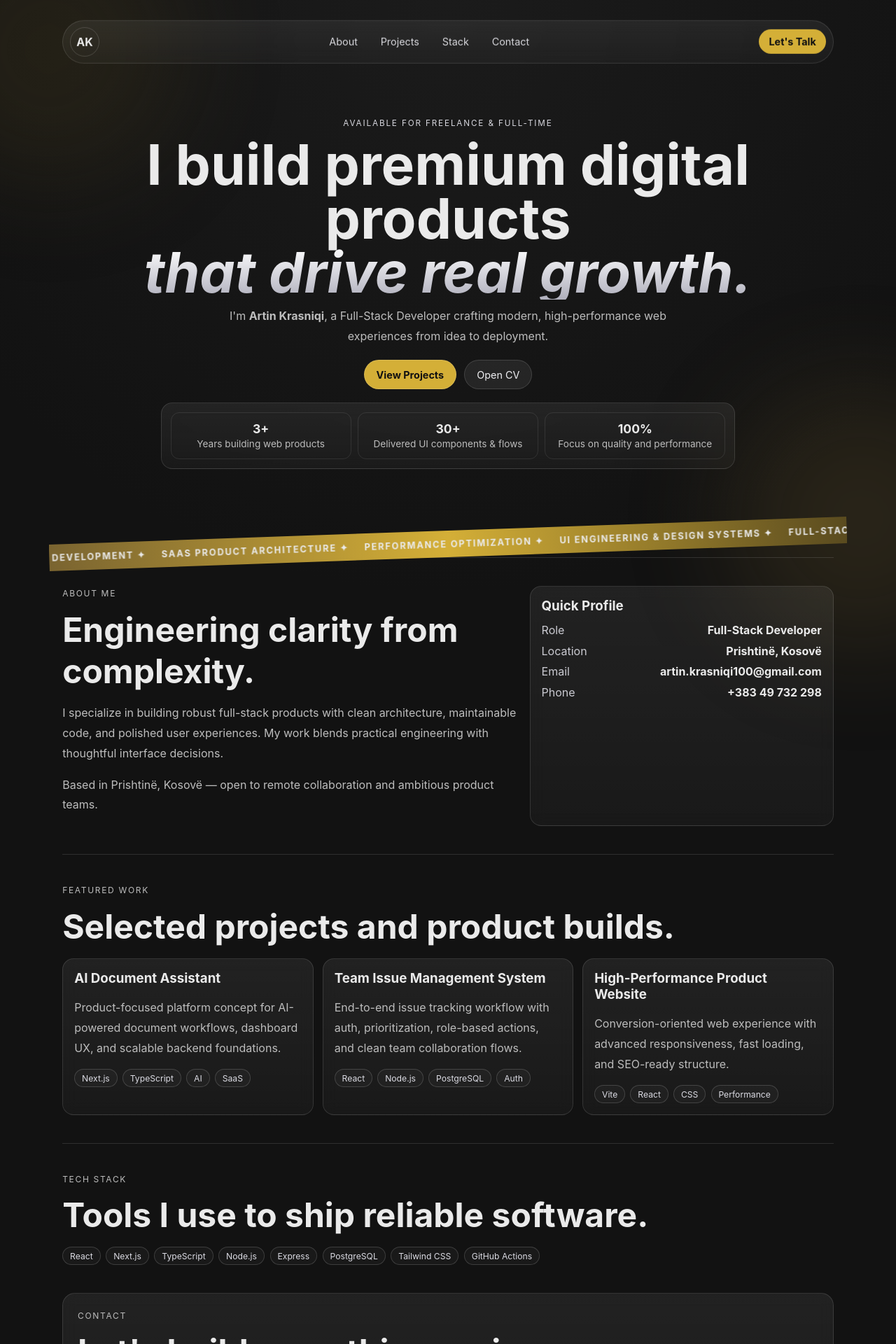
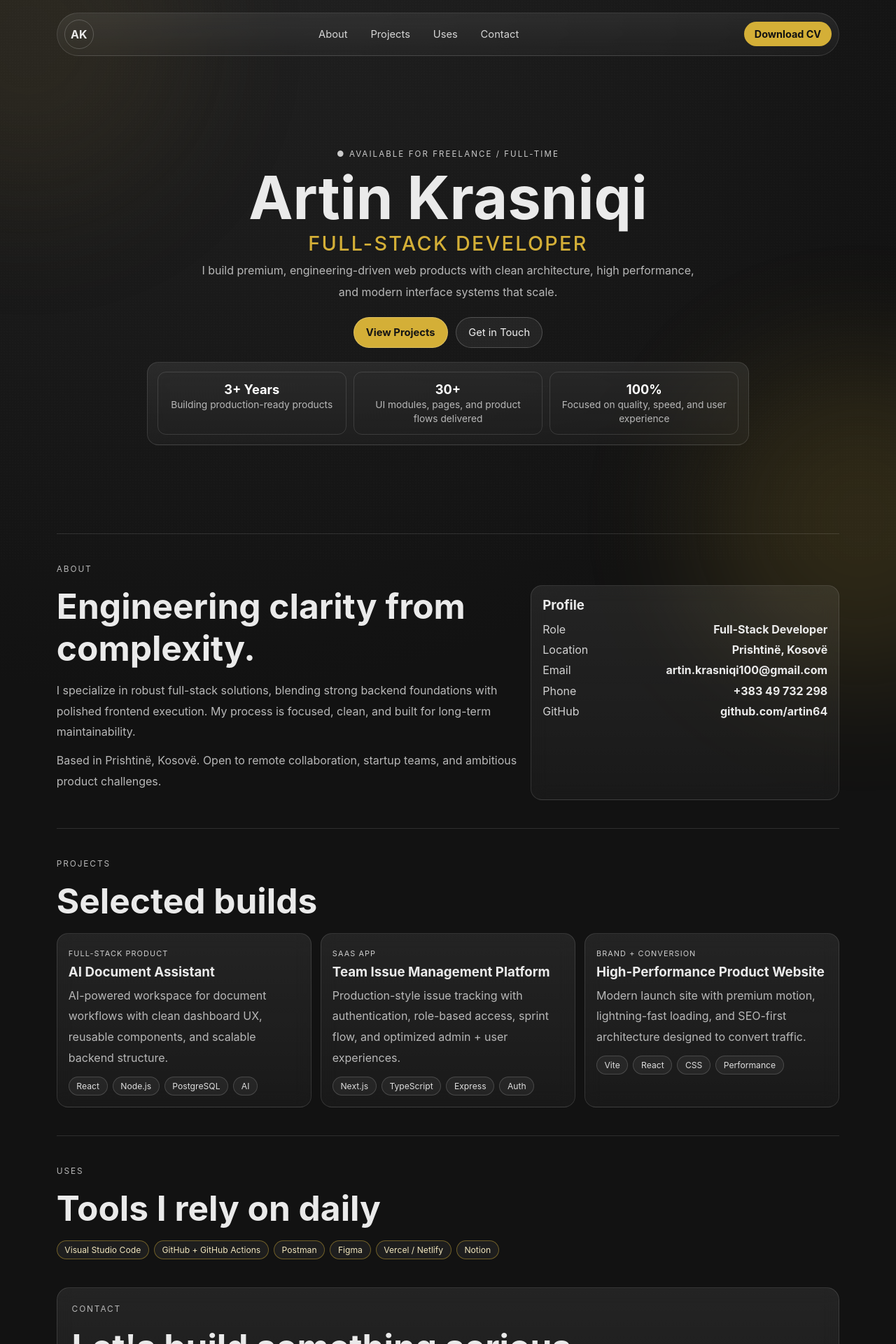
Before and after one commit to artin64/artin64-elite-portfolio, a React (Vite) app: page / in a window 1280 px wide. Shown: the top 1920 px of the page at 70% size. Built offline with nearby package versions, Linux system fonts and the light colour scheme.

Commit message:
Redesign portfolio to matte black + gold premium layout

```diff
--- a/src/App.css
+++ b/src/App.css
@@ -1,216 +1,300 @@
 :root {
   --bg: #121212;
-  --panel: #171717;
-  --line: #ffffff1f;
-  --txt: #EAEAEA;
-  --muted: #bdbdbd;
-  --accent: #D4AF37;
-  --hover: #F5D76E;
+  --bg-soft: #171717;
+  --line: rgba(255, 255, 255, 0.12);
+  --text: #eaeaea;
+  --muted: #b8b8b8;
+  --accent: #d4af37;
+  --accent-hover: #f5d76e;
 }
 
 * { box-sizing: border-box; }
 html, body, #root { margin: 0; min-height: 100%; }
 body {
-  font-family: Inter, system-ui, -apple-system, Segoe UI, Roboto, sans-serif;
-  color: var(--txt);
-  background: radial-gradient(circle at top, #1b1b1b 0%, var(--bg) 36%);
+  font-family: Inter, "Segoe UI", Roboto, sans-serif;
+  background: radial-gradient(circle at 20% -10%, #232323 0%, var(--bg) 46%);
+  color: var(--text);
 }
 
 a { color: inherit; text-decoration: none; }
 
-.site {
-  max-width: 1140px;
+.page {
+  position: relative;
+  max-width: 1160px;
   margin: 0 auto;
-  padding: 1rem 1.2rem 2.6rem;
-  position: relative;
-  overflow: hidden;
+  padding: 1.1rem 1.3rem 2.5rem;
+  isolation: isolate;
 }
 
-.bg-orb {
+.noise {
   position: fixed;
-  width: 380px;
-  height: 380px;
+  inset: 0;
+  pointer-events: none;
+  z-index: -3;
+  background-image: radial-gradient(rgba(255, 255, 255, 0.025) 1px, transparent 1px);
+  background-size: 4px 4px;
+  opacity: 0.5;
+}
+
+.glow {
+  position: fixed;
+  width: 460px;
+  height: 460px;
   border-radius: 50%;
-  filter: blur(80px);
-  opacity: 0.22;
-  z-index: -1;
+  filter: blur(96px);
+  opacity: 0.15;
+  z-index: -2;
 }
-.bg-orb-1 { top: -120px; left: -120px; background: #5a4b1f; }
-.bg-orb-2 { right: -140px; bottom: -130px; background: #7a6430; }
+.glow-left { left: -190px; top: -170px; background: #7a6430; }
+.glow-right { right: -180px; bottom: -170px; background: #d4af37; }
 
 .glass {
+  background: linear-gradient(180deg, rgba(255,255,255,0.08), rgba(255,255,255,0.03));
   border: 1px solid var(--line);
-  background: linear-gradient(180deg, #ffffff12, #ffffff08);
-  backdrop-filter: blur(10px);
+  backdrop-filter: blur(12px);
 }
 
-.hero { min-height: 92vh; display: flex; flex-direction: column; }
+.hero-shell { min-height: 93vh; display: flex; flex-direction: column; }
 
-.nav {
+.topbar {
+  position: sticky;
+  top: 0.8rem;
+  z-index: 20;
+  border-radius: 999px;
+  padding: 0.56rem 0.62rem;
   display: flex;
   align-items: center;
   justify-content: space-between;
-  gap: .7rem;
+  gap: 0.7rem;
+}
+
+.brand {
+  width: 42px;
+  height: 42px;
+  border-radius: 50%;
+  border: 1px solid rgba(255,255,255,0.2);
+  display: grid;
+  place-items: center;
+  font-weight: 700;
+}
+
+.links {
+  display: flex;
+  gap: 0.35rem;
+  flex-wrap: wrap;
+}
+.links a {
+  padding: 0.45rem 0.85rem;
   border-radius: 999px;
-  padding: .55rem .62rem;
-  position: sticky;
-  top: .8rem;
-  z-index: 10;
+  color: #d6d6d6;
+  font-size: 0.92rem;
 }
-.logo {
-  width: 42px; height: 42px; border-radius: 50%;
-  border: 1px solid #ffffff2a;
-  display: grid; place-items: center; font-weight: 700;
-}
-.nav-links { display: flex; gap: .35rem; flex-wrap: wrap; justify-content: center; }
-.nav-links a {
-  padding: .48rem .85rem;
-  font-size: .9rem;
-  color: #d7d7dc;
+.links a:hover { background: rgba(255,255,255,0.09); color: #fff; }
+
+.cta {
   border-radius: 999px;
-}
-.nav-links a:hover { background: #ffffff14; color: #fff; }
-.nav-cta {
-  padding: .56rem .88rem;
-  border-radius: 999px;
-  font-size: .9rem;
+  padding: 0.58rem 0.95rem;
   background: var(--accent);
   color: #111;
   font-weight: 700;
+  font-size: 0.9rem;
 }
-.nav-cta:hover { background: var(--hover); }
+.cta:hover { background: var(--accent-hover); }
 
-.hero-content {
+.hero {
   margin: auto 0;
   text-align: center;
-  padding: 2.6rem 0 2rem;
+  padding: 2.5rem 0 2rem;
 }
-.eyebrow {
+
+.status {
   margin: 0;
-  letter-spacing: .16em;
-  font-size: .73rem;
-  color: #d7d7de;
+  font-size: 0.72rem;
+  letter-spacing: 0.18em;
+  color: #cbcbcb;
 }
-.hero h1 {
-  margin: .9rem 0 .6rem;
-  font-size: clamp(2.2rem, 7vw, 5rem);
-  line-height: .96;
+
+h1 {
+  margin: 0.95rem 0 0.6rem;
+  font-size: clamp(2.3rem, 8vw, 5.3rem);
+  line-height: 0.95;
 }
-.hero h1 span {
+
+h1 span {
   display: block;
-  font-style: italic;
-  background: linear-gradient(180deg, #fff, #afafbc);
-  -webkit-background-clip: text;
-  background-clip: text;
-  color: transparent;
+  font-size: clamp(1.1rem, 2.7vw, 1.8rem);
+  margin-top: 0.7rem;
+  font-weight: 500;
+  color: var(--accent);
+  letter-spacing: 0.08em;
+  text-transform: uppercase;
 }
-.lead {
-  max-width: 68ch;
+
+.intro {
+  max-width: 70ch;
   margin: 0 auto;
   color: var(--muted);
-  line-height: 1.8;
+  line-height: 1.9;
 }
-.hero-actions { margin-top: 1.2rem; display: flex; justify-content: center; gap: .7rem; flex-wrap: wrap; }
+
+.hero-actions {
+  margin-top: 1.3rem;
+  display: flex;
+  justify-content: center;
+  gap: 0.7rem;
+  flex-wrap: wrap;
+}
+
 .btn {
   border-radius: 999px;
-  padding: .72rem 1.06rem;
-  font-size: .9rem;
-  border: 1px solid #ffffff24;
+  padding: 0.75rem 1.08rem;
+  font-size: 0.92rem;
+  border: 1px solid rgba(255,255,255,0.2);
 }
-.btn-primary { background: var(--accent); color: #111; font-weight: 700; }
-.btn-primary:hover { background: var(--hover); }
-.btn-ghost { background: #ffffff12; color: #efeff2; }
 
-.hero-metrics {
-  margin: 1.2rem auto 0;
+.btn-gold {
+  background: var(--accent);
+  color: #141414;
+  font-weight: 700;
+}
+.btn-gold:hover { background: var(--accent-hover); }
+
+.btn-ghost { background: rgba(255,255,255,0.06); color: #f0f0f0; }
+
+.metrics {
+  margin: 1.25rem auto 0;
+  max-width: 860px;
+  border-radius: 16px;
+  padding: 0.86rem;
   display: grid;
   grid-template-columns: repeat(3, minmax(0, 1fr));
-  gap: .6rem;
-  border-radius: 16px;
-  padding: .8rem;
-  max-width: 820px;
-}
-.hero-metrics div {
-  border: 1px solid #ffffff18;
-  border-radius: 12px;
-  padding: .76rem;
-}
-.hero-metrics strong { display: block; font-size: 1.1rem; }
-.hero-metrics span { color: var(--muted); font-size: .85rem; }
-
-.ticker-wrap {
-  margin: .4rem -1.2rem 0;
-  background: linear-gradient(90deg, #7a6430, #D4AF37, #5a4b1f);
-  overflow: hidden;
-  transform: rotate(-2deg);
-}
-.ticker {
-  display: flex;
-  gap: 1.4rem;
-  white-space: nowrap;
-  padding: .72rem 0;
-  font-size: .8rem;
-  font-weight: 700;
-  letter-spacing: .14em;
-  text-transform: uppercase;
-  animation: ticker 24s linear infinite;
-}
-@keyframes ticker { from { transform: translateX(0); } to { transform: translateX(-50%); } }
-
-.section { padding: 2.5rem 0; border-top: 1px solid var(--line); }
-.section-label {
-  margin: 0 0 .7rem;
-  font-size: .75rem;
-  letter-spacing: .14em;
-  color: #d7d7de;
-}
-.section h2 { margin: 0 0 1rem; font-size: clamp(1.7rem, 4.2vw, 3rem); }
-.section p { color: var(--muted); line-height: 1.8; }
-
-.about { display: grid; grid-template-columns: 1.2fr .8fr; gap: 1rem; }
-.about-card { border-radius: 16px; padding: 1rem; }
-.about-card h3 { margin: 0 0 .8rem; }
-.about-card ul { margin: 0; padding: 0; list-style: none; display: grid; gap: .6rem; }
-.about-card li { display: flex; justify-content: space-between; gap: .8rem; }
-.about-card span { color: #cacad1; }
-.about-card strong { text-align: right; }
-
-.project-grid { display: grid; grid-template-columns: repeat(3, minmax(0, 1fr)); gap: .8rem; }
-.project-card { border-radius: 16px; padding: 1rem; }
-.project-card h3 { margin: 0 0 .5rem; }
-.tags { display: flex; flex-wrap: wrap; gap: .45rem; margin-top: .7rem; }
-.tags span, .stack-item {
-  border: 1px solid #ffffff28;
-  border-radius: 999px;
-  padding: .26rem .62rem;
-  font-size: .76rem;
-  color: #dbdbe3;
-  background: #ffffff08;
+  gap: 0.65rem;
 }
 
-.stack-grid { display: flex; flex-wrap: wrap; gap: .48rem; }
+.metrics article {
+  border: 1px solid rgba(255,255,255,0.13);
+  border-radius: 12px;
+  padding: 0.8rem;
+}
+.metrics strong { display: block; font-size: 1.14rem; color: #fff; }
+.metrics span { color: var(--muted); font-size: 0.86rem; }
+
+.section {
+  border-top: 1px solid var(--line);
+  padding: 2.5rem 0;
+}
+
+.eyebrow {
+  margin: 0 0 0.65rem;
+  letter-spacing: 0.16em;
+  font-size: 0.74rem;
+  color: #cecece;
+}
+
+.section h2 {
+  margin: 0 0 1rem;
+  font-size: clamp(1.8rem, 4.3vw, 3.1rem);
+}
+
+.section p {
+  margin: 0 0 0.72rem;
+  color: var(--muted);
+  line-height: 1.85;
+}
+
+.split {
+  display: grid;
+  grid-template-columns: 1.2fr 0.8fr;
+  gap: 1rem;
+}
+
+.profile-card {
+  border-radius: 16px;
+  padding: 1rem;
+}
+.profile-card h3 { margin: 0 0 0.8rem; }
+.profile-card ul {
+  margin: 0;
+  padding: 0;
+  list-style: none;
+  display: grid;
+  gap: 0.58rem;
+}
+.profile-card li {
+  display: flex;
+  justify-content: space-between;
+  gap: 0.7rem;
+}
+.profile-card span { color: #d0d0d0; }
+.profile-card b { text-align: right; }
+
+.project-grid {
+  display: grid;
+  grid-template-columns: repeat(3, minmax(0, 1fr));
+  gap: 0.8rem;
+}
+
+.project-card {
+  border-radius: 16px;
+  padding: 1rem;
+}
+
+.project-card small {
+  text-transform: uppercase;
+  letter-spacing: 0.1em;
+  color: #cfcfcf;
+  font-size: 0.68rem;
+}
+
+.project-card h3 { margin: 0.4rem 0 0.5rem; }
+
+.chips {
+  display: flex;
+  flex-wrap: wrap;
+  gap: 0.45rem;
+  margin-top: 0.74rem;
+}
+
+.chips span {
+  border: 1px solid rgba(255,255,255,0.16);
+  background: rgba(255,255,255,0.05);
+  color: #dedede;
+  border-radius: 999px;
+  padding: 0.3rem 0.66rem;
+  font-size: 0.76rem;
+}
+
+.uses-list span {
+  border-color: rgba(212, 175, 55, 0.45);
+  color: #f0e5bd;
+}
 
 .contact {
   border-radius: 18px;
   padding: 1.3rem;
 }
-.contact-text { max-width: 62ch; }
-.contact-links { display: grid; gap: .42rem; margin-top: .8rem; }
+
+.contact-links {
+  display: grid;
+  gap: 0.45rem;
+  margin-top: 0.75rem;
+}
 .contact-links a { width: fit-content; }
+.contact-links a:hover { color: var(--accent-hover); }
 
 footer {
   border-top: 1px solid var(--line);
   margin-top: 1rem;
   padding-top: 1rem;
-  color: #a3a3ad;
   text-align: center;
-  font-size: .9rem;
+  color: #9e9e9e;
+  font-size: 0.9rem;
 }
 
-@media (max-width: 900px) {
-  .nav-cta { display: none; }
-  .nav { border-radius: 16px; }
-  .hero-metrics { grid-template-columns: 1fr; }
-  .about { grid-template-columns: 1fr; }
+@media (max-width: 940px) {
+  .cta { display: none; }
+  .topbar { border-radius: 14px; }
+  .metrics { grid-template-columns: 1fr; }
+  .split { grid-template-columns: 1fr; }
   .project-grid { grid-template-columns: 1fr; }
 }
--- a/src/App.jsx
+++ b/src/App.jsx
@@ -1,146 +1,155 @@
 import './App.css'
 
-const services = [
-  'Full-Stack Web Development',
-  'SaaS Product Architecture',
-  'Performance Optimization',
-  'UI Engineering & Design Systems',
+const nav = [
+  ['About', '#about'],
+  ['Projects', '#projects'],
+  ['Uses', '#uses'],
+  ['Contact', '#contact'],
 ]
 
 const projects = [
   {
-    title: 'AI Document Assistant',
-    description:
-      'Product-focused platform concept for AI-powered document workflows, dashboard UX, and scalable backend foundations.',
-    tags: ['Next.js', 'TypeScript', 'AI', 'SaaS'],
+    name: 'AI Document Assistant',
+    type: 'Full-Stack Product',
+    summary:
+      'AI-powered workspace for document workflows with clean dashboard UX, reusable components, and scalable backend structure.',
+    stack: ['React', 'Node.js', 'PostgreSQL', 'AI'],
   },
   {
-    title: 'Team Issue Management System',
-    description:
-      'End-to-end issue tracking workflow with auth, prioritization, role-based actions, and clean team collaboration flows.',
-    tags: ['React', 'Node.js', 'PostgreSQL', 'Auth'],
+    name: 'Team Issue Management Platform',
+    type: 'SaaS App',
+    summary:
+      'Production-style issue tracking with authentication, role-based access, sprint flow, and optimized admin + user experiences.',
+    stack: ['Next.js', 'TypeScript', 'Express', 'Auth'],
   },
   {
-    title: 'High-Performance Product Website',
-    description:
-      'Conversion-oriented web experience with advanced responsiveness, fast loading, and SEO-ready structure.',
-    tags: ['Vite', 'React', 'CSS', 'Performance'],
+    name: 'High-Performance Product Website',
+    type: 'Brand + Conversion',
+    summary:
+      'Modern launch site with premium motion, lightning-fast loading, and SEO-first architecture designed to convert traffic.',
+    stack: ['Vite', 'React', 'CSS', 'Performance'],
   },
 ]
 
-const stack = [
-  'React',
-  'Next.js',
-  'TypeScript',
-  'Node.js',
-  'Express',
-  'PostgreSQL',
-  'Tailwind CSS',
-  'GitHub Actions',
+const uses = [
+  'Visual Studio Code',
+  'GitHub + GitHub Actions',
+  'Postman',
+  'Figma',
+  'Vercel / Netlify',
+  'Notion',
 ]
 
 export default function App() {
   return (
-    <div className="site">
-      <div className="bg-orb bg-orb-1" />
-      <div className="bg-orb bg-orb-2" />
+    <div className="page" id="home">
+      <div className="noise" />
+      <div className="glow glow-left" />
+      <div className="glow glow-right" />
 
-      <header className="hero" id="home">
-        <nav className="nav glass">
-          <a href="#home" className="logo">AK</a>
-          <div className="nav-links">
-            <a href="#about">About</a>
-            <a href="#projects">Projects</a>
-            <a href="#stack">Stack</a>
-            <a href="#contact">Contact</a>
+      <header className="hero-shell">
+        <nav className="topbar glass">
+          <a className="brand" href="#home">AK</a>
+          <div className="links">
+            {nav.map(([label, href]) => (
+              <a key={label} href={href}>{label}</a>
+            ))}
           </div>
-          <a href="mailto:artin.krasniqi100@gmail.com" className="nav-cta">Let&apos;s Talk</a>
+          <a className="cta" href="/resume.pdf" target="_blank" rel="noreferrer">Download CV</a>
         </nav>
 
-        <div className="hero-content">
-          <p className="eyebrow">AVAILABLE FOR FREELANCE & FULL-TIME</p>
+        <section className="hero">
+          <p className="status">● AVAILABLE FOR FREELANCE / FULL-TIME</p>
           <h1>
-            I build premium digital products
-            <span>that drive real growth.</span>
+            Artin Krasniqi
+            <span>Full-Stack Developer</span>
           </h1>
-          <p className="lead">
-            I&apos;m <strong>Artin Krasniqi</strong>, a Full-Stack Developer crafting modern,
-            high-performance web experiences from idea to deployment.
+          <p className="intro">
+            I build premium, engineering-driven web products with clean architecture,
+            high performance, and modern interface systems that scale.
           </p>
 
           <div className="hero-actions">
-            <a className="btn btn-primary" href="#projects">View Projects</a>
-            <a className="btn btn-ghost" href="/resume.pdf" target="_blank" rel="noreferrer">Open CV</a>
+            <a href="#projects" className="btn btn-gold">View Projects</a>
+            <a href="#contact" className="btn btn-ghost">Get in Touch</a>
           </div>
 
-          <div className="hero-metrics glass">
-            <div><strong>3+</strong><span>Years building web products</span></div>
-            <div><strong>30+</strong><span>Delivered UI components & flows</span></div>
-            <div><strong>100%</strong><span>Focus on quality and performance</span></div>
+          <div className="metrics glass">
+            <article>
+              <strong>3+ Years</strong>
+              <span>Building production-ready products</span>
+            </article>
+            <article>
+              <strong>30+</strong>
+              <span>UI modules, pages, and product flows delivered</span>
+            </article>
+            <article>
+              <strong>100%</strong>
+              <span>Focused on quality, speed, and user experience</span>
+            </article>
           </div>
-        </div>
+        </section>
       </header>
 
-      <section className="ticker-wrap">
-        <div className="ticker">
-          {[...services, ...services].map((s, i) => <span key={`${s}-${i}`}>{s} ✦</span>)}
-        </div>
-      </section>
-
       <main>
-        <section id="about" className="section about">
-          <div>
-            <p className="section-label">ABOUT ME</p>
-            <h2>Engineering clarity from complexity.</h2>
-            <p>
-              I specialize in building robust full-stack products with clean architecture,
-              maintainable code, and polished user experiences. My work blends practical
-              engineering with thoughtful interface decisions.
-            </p>
-            <p>
-              Based in Prishtinë, Kosovë — open to remote collaboration and ambitious product teams.
-            </p>
+        <section id="about" className="section">
+          <p className="eyebrow">ABOUT</p>
+          <div className="split">
+            <div>
+              <h2>Engineering clarity from complexity.</h2>
+              <p>
+                I specialize in robust full-stack solutions, blending strong backend
+                foundations with polished frontend execution. My process is focused,
+                clean, and built for long-term maintainability.
+              </p>
+              <p>
+                Based in Prishtinë, Kosovë. Open to remote collaboration, startup teams,
+                and ambitious product challenges.
+              </p>
+            </div>
+            <aside className="profile-card glass">
+              <h3>Profile</h3>
+              <ul>
+                <li><span>Role</span><b>Full-Stack Developer</b></li>
+                <li><span>Location</span><b>Prishtinë, Kosovë</b></li>
+                <li><span>Email</span><b>artin.krasniqi100@gmail.com</b></li>
+                <li><span>Phone</span><b>+383 49 732 298</b></li>
+                <li><span>GitHub</span><b>github.com/artin64</b></li>
+              </ul>
+            </aside>
           </div>
-          <aside className="about-card glass">
-            <h3>Quick Profile</h3>
-            <ul>
-              <li><span>Role</span><strong>Full-Stack Developer</strong></li>
-              <li><span>Location</span><strong>Prishtinë, Kosovë</strong></li>
-              <li><span>Email</span><strong>artin.krasniqi100@gmail.com</strong></li>
-              <li><span>Phone</span><strong>+383 49 732 298</strong></li>
-            </ul>
-          </aside>
         </section>
 
         <section id="projects" className="section">
-          <p className="section-label">FEATURED WORK</p>
-          <h2>Selected projects and product builds.</h2>
+          <p className="eyebrow">PROJECTS</p>
+          <h2>Selected builds</h2>
           <div className="project-grid">
             {projects.map((project) => (
-              <article key={project.title} className="project-card glass">
-                <h3>{project.title}</h3>
-                <p>{project.description}</p>
-                <div className="tags">
-                  {project.tags.map((tag) => <span key={tag}>{tag}</span>)}
+              <article className="project-card glass" key={project.name}>
+                <small>{project.type}</small>
+                <h3>{project.name}</h3>
+                <p>{project.summary}</p>
+                <div className="chips">
+                  {project.stack.map((item) => <span key={item}>{item}</span>)}
                 </div>
               </article>
             ))}
           </div>
         </section>
 
-        <section id="stack" className="section">
-          <p className="section-label">TECH STACK</p>
-          <h2>Tools I use to ship reliable software.</h2>
-          <div className="stack-grid">
-            {stack.map((item) => <span key={item} className="stack-item">{item}</span>)}
+        <section id="uses" className="section">
+          <p className="eyebrow">USES</p>
+          <h2>Tools I rely on daily</h2>
+          <div className="chips uses-list">
+            {uses.map((tool) => <span key={tool}>{tool}</span>)}
           </div>
         </section>
 
-        <section id="contact" className="contact section glass">
-          <p className="section-label">CONTACT</p>
+        <section id="contact" className="section contact glass">
+          <p className="eyebrow">CONTACT</p>
           <h2>Let&apos;s build something serious.</h2>
-          <p className="contact-text">
-            I help founders and teams turn ideas into scalable products with strong UX and robust code.
+          <p>
+            I help founders and teams ship fast, scalable, and premium web products.
           </p>
           <div className="contact-links">
             <a href="mailto:artin.krasniqi100@gmail.com">artin.krasniqi100@gmail.com</a>
@@ -151,7 +160,7 @@ export default function App() {
       </main>
 
       <footer>
-        <p>© 2026 Artin Krasniqi. Crafted with precision.</p>
+        <p>© {new Date().getFullYear()} Artin Krasniqi. Matte Black × Gold Edition.</p>
       </footer>
     </div>
   )
```
